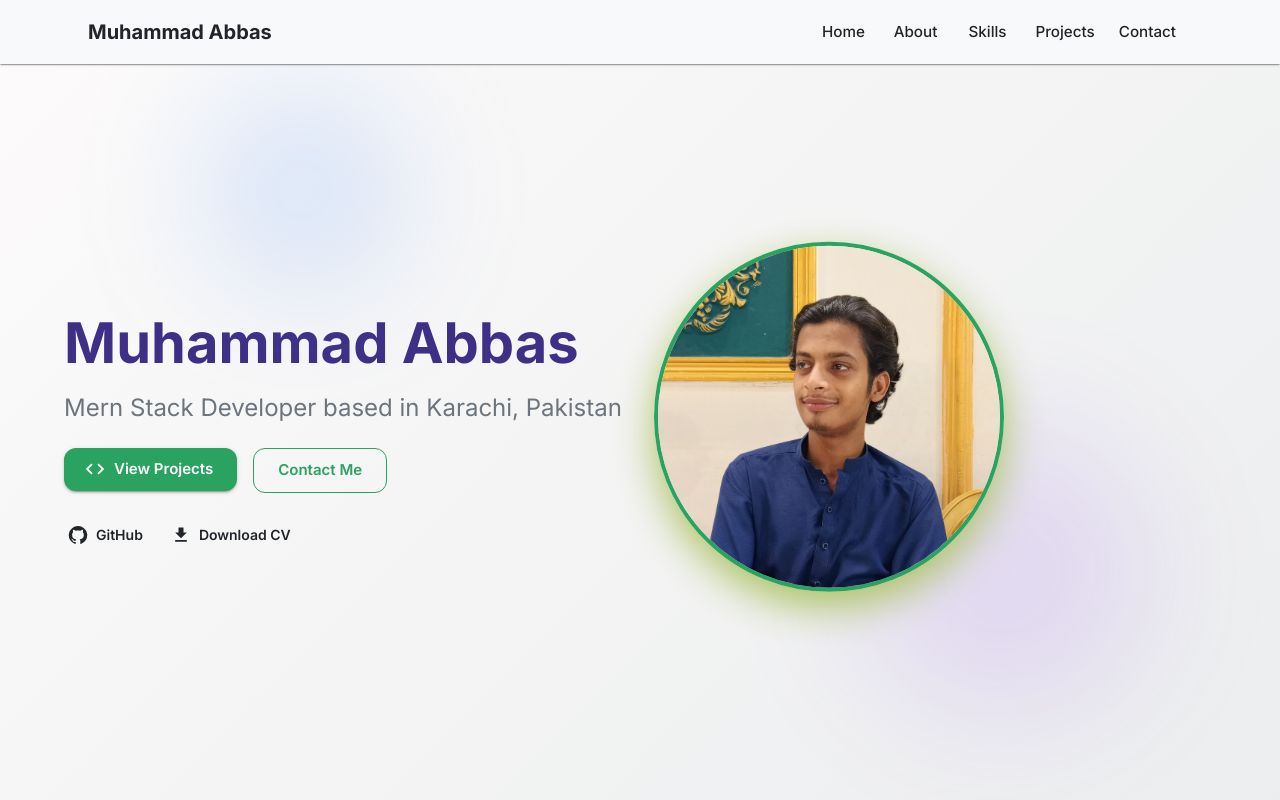
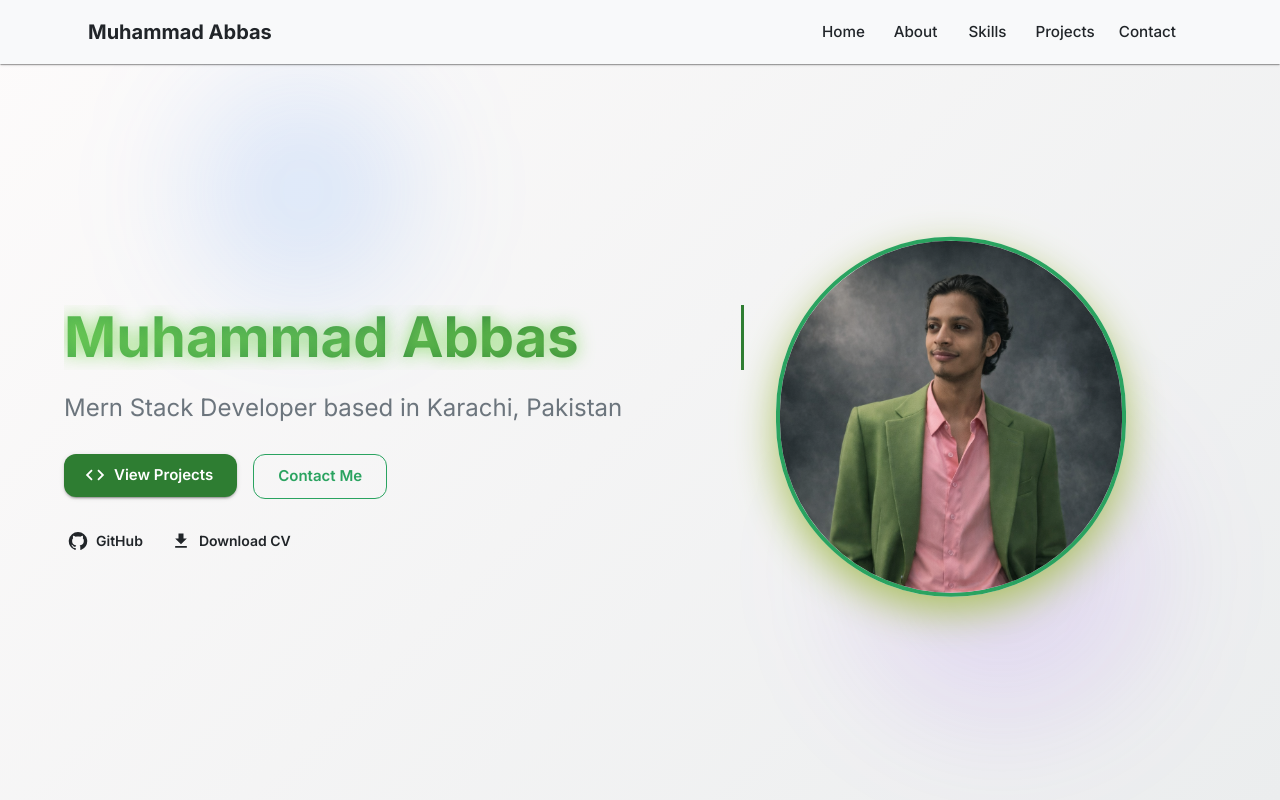
Before and after one commit to MuhammadAbbasAliRizvi/Portfolio, a React (Vite) app: page / in a window 1280 px wide. Shown: the top 800 px of the page. Built offline with nearby package versions, Linux system fonts and the light colour scheme.

Commit message:
Update hero section animations

```diff
--- a/src/components/Hero.jsx
+++ b/src/components/Hero.jsx
@@ -2,7 +2,7 @@ import React from 'react';
 import { Container, Grid, Typography, Button, Box, Avatar } from '@mui/material';
 import { motion } from 'framer-motion';
 import { Code, GitHub, Download } from '@mui/icons-material';
-import profilePic from '../assets/pics/Avatar.png';
+import profilePic from '../assets/pics/io.png';
 import { useTheme } from '@mui/material/styles';
 
 const Hero = () => {
@@ -45,6 +45,9 @@ const Hero = () => {
     y: [0, -20, 0],
     transition: { duration: 4, repeat: Infinity, ease: 'easeInOut' },
   };
+
+  // new subtitle text to animate letter-by-letter
+  const subtitle = 'Mern Stack Developer based in Karachi, Pakistan';
 
   const backgroundVariants = {
     hidden: { opacity: 0 },
@@ -113,7 +116,39 @@ const Hero = () => {
                 <Typography
                   variant="h1"
                   sx={{
-                    color: isLight ? theme.palette.primary.dark : 'white',
+                    // Color (green gradient) + background-clip to match green "View Projects" button
+                    background: `linear-gradient(90deg, ${theme.palette.success.light || '#9af57a'}, ${theme.palette.success.main || '#4caf50'})`,
+                    WebkitBackgroundClip: 'text',
+                    backgroundClip: 'text',
+                    WebkitTextFillColor: 'transparent',
+                    color: 'transparent',
+
+                    // Type effect: width animated with steps()
+                    display: 'inline-block',
+                    overflow: 'hidden',
+                    whiteSpace: 'nowrap',
+                    borderRight: `3px solid ${theme.palette.success.main || '#4caf50'}`,
+                    width: { xs: '16ch', md: '18ch' },
+
+                    // Glow animation (text-shadow) with greenish glow
+                    textShadow: `0 0 8px rgba(76,175,80,0.45)`,
+
+                    // Keyframes (typing, blink caret, glow pulse)
+                    '@keyframes typingHero': {
+                      '0%': { width: '0ch' },
+                      '100%': { width: '18ch' },
+                    },
+                    '@keyframes blinkCaretHero': {
+                      '50%': { borderRightColor: 'transparent' },
+                    },
+                    '@keyframes glowHero': {
+                      '0%': { textShadow: `0 0 6px rgba(76,175,80,0.35)` },
+                      '50%': { textShadow: `0 0 18px rgba(126,217,87,0.9)` },
+                      '100%': { textShadow: `0 0 6px rgba(76,175,80,0.35)` },
+                    },
+
+                    animation:
+                      'typingHero 2.4s steps(18,end) 0.4s forwards, blinkCaretHero 0.8s steps(2,start) 2s infinite, glowHero 2.4s ease-in-out 0.4s infinite',
                     fontWeight: 700,
                     mb: 2,
                     fontSize: { xs: '2.5rem', md: '3.5rem' },
@@ -126,15 +161,37 @@ const Hero = () => {
               <motion.div variants={itemVariants}>
                 <Typography
                   variant="h5"
+                  component="div"
                   sx={{
-                    color: isLight
-                      ? theme.palette.text.secondary
-                      : 'rgba(255,255,255,0.9)',
+                    // Hide -> we'll animate letters individually
+                    overflow: 'hidden',
+                    display: 'inline-block',
+                    whiteSpace: 'nowrap',
+                    color: isLight ? theme.palette.text.secondary : 'rgba(255,255,255,0.9)',
                     mb: 3,
+                    // keyframe for individual letters
+                    '@keyframes letterIn': {
+                      '0%': { opacity: 0, transform: 'translateY(10px)' },
+                      '100%': { opacity: 1, transform: 'translateY(0)' },
+                    },
+                    // small subtle glow to differentiate from heading
+                    textShadow: '0 1px 0 rgba(0,0,0,0.02)',
                   }}
                 >
-                  Mern Stack Developer based in Karachi, Pakistan
-
+                  {subtitle.split('').map((ch, i) => (
+                    <Box
+                      component="span"
+                      key={i}
+                      sx={{
+                        display: 'inline-block',
+                        opacity: 0,
+                        transform: 'translateY(10px)',
+                        animation: `letterIn 0.45s ease forwards ${0.9 + i * 0.03}s`,
+                      }}
+                    >
+                      {ch === ' ' ? '\u00A0' : ch}
+                    </Box>
+                  ))}
                 </Typography>
               </motion.div>
 
@@ -147,14 +204,22 @@ const Hero = () => {
                       href="#projects"
                       startIcon={<Code />}
                       sx={{
-                        bgcolor: theme.palette.primary.main,
+                        // change "View Projects" button to green (success)
+                        bgcolor: theme.palette.success.main,
                         color: 'white',
                         '&:hover': {
-                          bgcolor: theme.palette.primary.dark,
+                          bgcolor: theme.palette.success.dark,
                         },
                         px: 3,
                         py: 1,
                         fontWeight: 600,
+                        // Move effect on mount (subtle transform)
+                        transform: 'translateY(8px)',
+                        '@keyframes btnRise': {
+                          '0%': { transform: 'translateY(8px)', opacity: 0 },
+                          '100%': { transform: 'translateY(0)', opacity: 1 },
+                        },
+                        animation: 'btnRise 0.6s ease forwards 1.2s',
                       }}
                     >
                       View Projects
@@ -175,6 +240,8 @@ const Hero = () => {
                         px: 3,
                         py: 1,
                         fontWeight: 600,
+                        transform: 'translateY(8px)',
+                        animation: 'btnRise 0.6s ease forwards 1.3s',
                       }}
                     >
                       Contact Me
@@ -236,12 +303,14 @@ const Hero = () => {
                     src={profilePic}
                     alt="Muhammad Abbas"
                     sx={{
-                      width: { xs: 250, md: 350 },
-                      height: { xs: 250, md: 350 },
+                      width: { xs: 270, md: 350 },
+                      height: { xs: 160, md: 360 }, // different width/height -> pill/oval
+                      objectFit: 'cover',
                       border: `4px solid ${theme.palette.primary.main}`,
                       boxShadow: `0 15px 40px ${theme.palette.primary.light}`,
                       transition: '0.3s',
                       cursor: 'pointer',
+                      borderRadius: '999px' // Pill / oval
                     }}
                   />
                 </motion.div>
```
Also changed, not shown: src/assets/pics/io.png (added), 1 other file (tests, documents, lock files or other folders).
